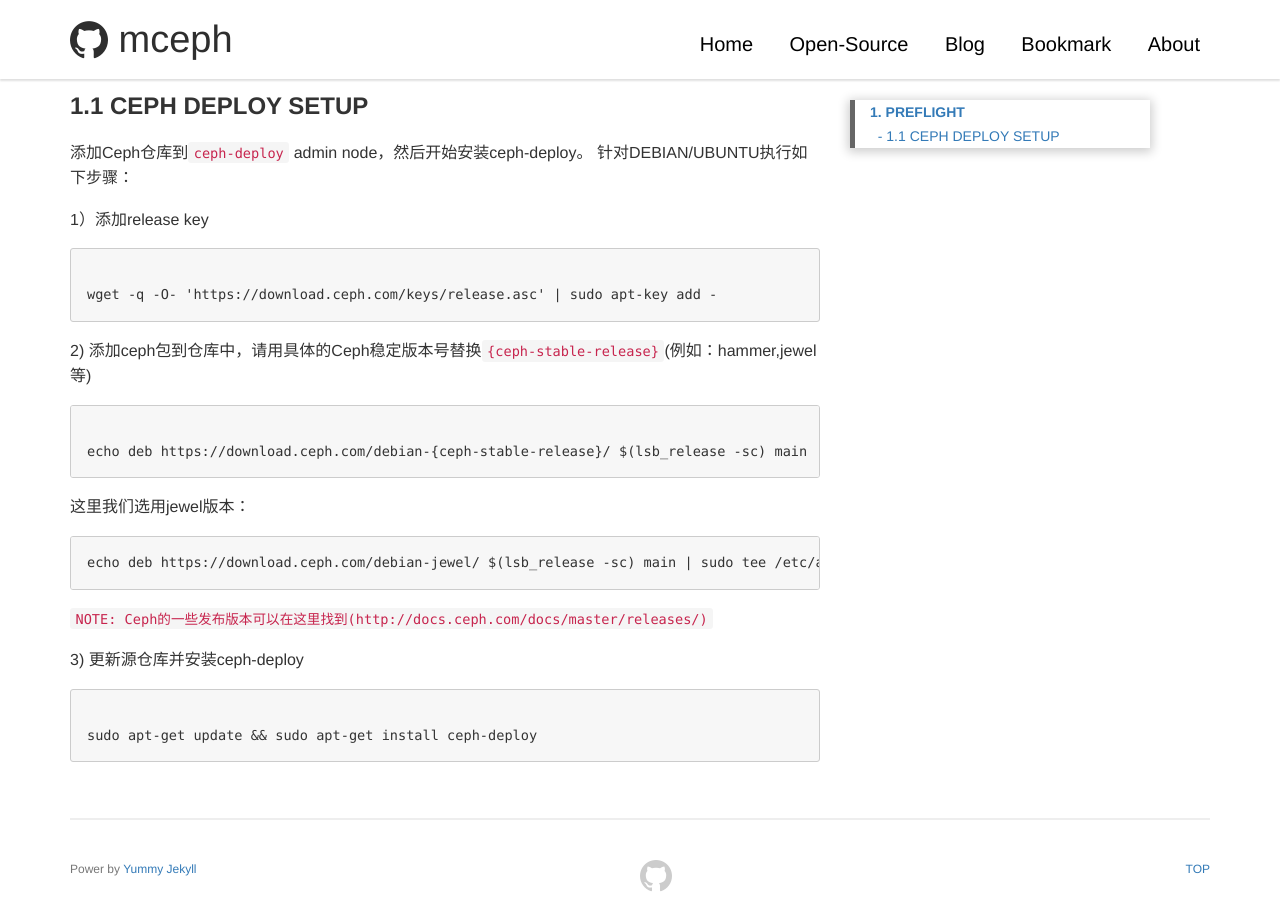
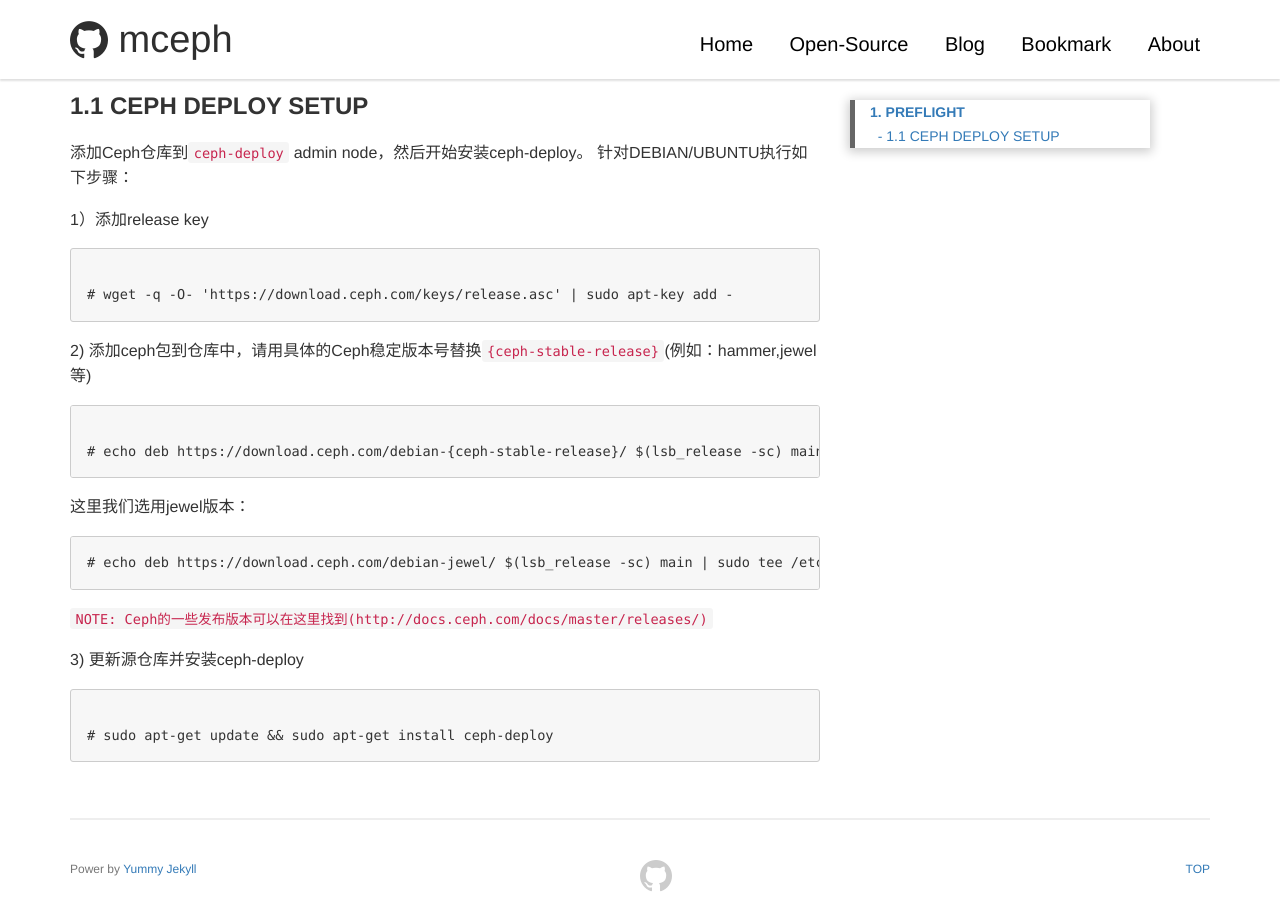
Before and after one commit to mceph/mceph.github.io, a Jekyll site: the page built from _posts/2017/2017-06-20-ceph-install-quick.md, in a window 1280 px wide and 900 px high, scrolled down 1653 px. Built offline with Jekyll 4.4.1, drawn with Linux system fonts in a browser that asks for light colours; comment, search, counter and statistics services are not loaded.

Commit message:
更新样式

```diff
--- a/_posts/2017/2017-06-20-ceph-install-quick.md
+++ b/_posts/2017/2017-06-20-ceph-install-quick.md
@@ -48,21 +48,21 @@ ceph存储集群环境的搭建较为复杂，即使参照官方文档，也容
 
 1）添加release key
 <pre><code>
-wget -q -O- 'https://download.ceph.com/keys/release.asc' | sudo apt-key add -
+# wget -q -O- 'https://download.ceph.com/keys/release.asc' | sudo apt-key add -
 </code></pre>
 
 2) 添加ceph包到仓库中，请用具体的Ceph稳定版本号替换``{ceph-stable-release}``(例如：hammer,jewel等)
 <pre><code>
-echo deb https://download.ceph.com/debian-{ceph-stable-release}/ $(lsb_release -sc) main | sudo tee /etc/apt/sources.list.d/ceph.list
+# echo deb https://download.ceph.com/debian-{ceph-stable-release}/ $(lsb_release -sc) main | sudo tee /etc/apt/sources.list.d/ceph.list
 </code></pre>
 
 这里我们选用jewel版本：
 <pre>
-echo deb https://download.ceph.com/debian-jewel/ $(lsb_release -sc) main | sudo tee /etc/apt/sources.list.d/ceph.list
+# echo deb https://download.ceph.com/debian-jewel/ $(lsb_release -sc) main | sudo tee /etc/apt/sources.list.d/ceph.list
 </pre>
 ``NOTE: Ceph的一些发布版本可以在这里找到(http://docs.ceph.com/docs/master/releases/)``
 
 3) 更新源仓库并安装ceph-deploy
 <pre><code>
-sudo apt-get update && sudo apt-get install ceph-deploy
+# sudo apt-get update && sudo apt-get install ceph-deploy
 </code></pre>
```
